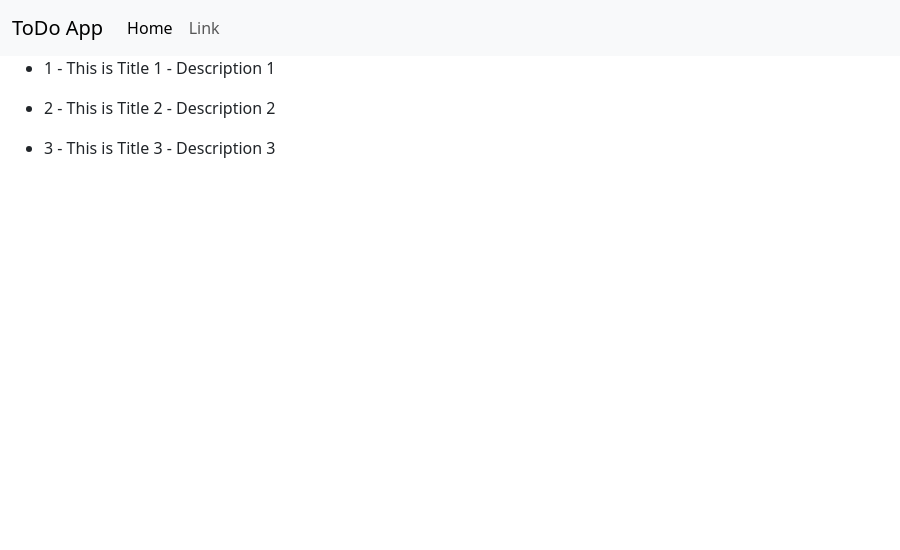
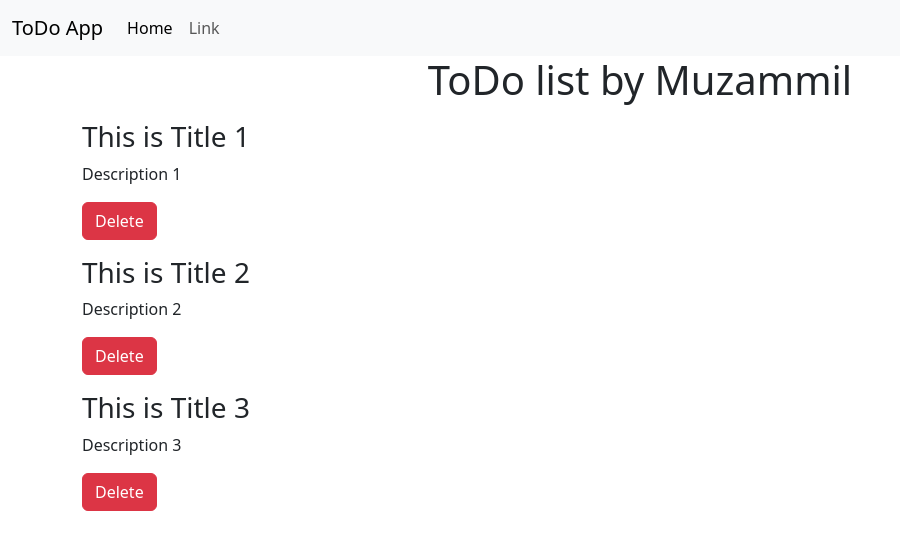
Before and after one commit to Muzammilismail8/Angular-Todo-App, an Angular app: page / in a window 1280 px wide. Shown: the top 550 px of the page, without its empty margins (0-900 px from the left). Built offline with nearby package versions, Linux system fonts and the light colour scheme.

Commit message:
make todo-item component and also handle the todo delete scnario

```diff
--- /dev/null
+++ b/src/app/MyComponents/todo-item/todo-item.component.html
@@ -0,0 +1,9 @@
+<div class="my-3">
+  <h3>
+    {{ todo.title }}
+  </h3>
+  <p>
+    {{ todo.desc }}
+  </p>
+  <button class="btn btn-danger" (click)="onDeleteClick(todo)">Delete</button>
+</div>
--- /dev/null
+++ b/src/app/MyComponents/todo-item/todo-item.component.ts
@@ -0,0 +1,22 @@
+import { Component, EventEmitter, Input, OnInit, Output } from '@angular/core';
+import { Todo } from 'src/app/Models/todo';
+
+@Component({
+  selector: 'app-todo-item',
+  templateUrl: './todo-item.component.html',
+  styleUrls: ['./todo-item.component.css'],
+})
+export class TodoItemComponent implements OnInit {
+  @Input('AppTodoItemTodo') todo;
+  @Output('todoItemOnDeleteEventEmitter') onDelete: EventEmitter<Todo> =
+    new EventEmitter();
+
+  constructor() {}
+
+  ngOnInit(): void {}
+
+  onDeleteClick(todo: Todo) {
+    this.onDelete.emit(todo);
+    console.log(todo.sno);
+  }
+}
--- a/src/app/MyComponents/todos/todos.component.html
+++ b/src/app/MyComponents/todos/todos.component.html
@@ -1,3 +1,7 @@
-<ul *ngFor="let todo of todos">
-  <li>{{ todo.sno }} - {{ todo.title }} - {{ todo.desc }}</li>
-</ul>
+<div *ngFor="let todo of todos">
+  <app-todo-item
+    [AppTodoItemTodo]="todo"
+    (todoItemOnDeleteEventEmitter)="onDeleteClick($event)"
+  >
+  </app-todo-item>
+</div>
--- a/src/app/MyComponents/todos/todos.component.ts
+++ b/src/app/MyComponents/todos/todos.component.ts
@@ -32,5 +32,10 @@ export class TodosComponent implements OnInit {
     ];
   }
 
+  onDeleteClick(todo: Todo) {
+    let index = this.todos.indexOf(todo);
+    this.todos.splice(index, 1);
+  }
+
   ngOnInit(): void {}
 }
--- a/src/app/app.component.html
+++ b/src/app/app.component.html
@@ -24,6 +24,7 @@
     </div>
   </div>
 </nav>
-<div class="container-fluid">
+<div class="container">
+  <h1 class="text-center mb-3">ToDo list by Muzammil</h1>
   <app-todos></app-todos>
 </div>
--- a/src/app/app.module.ts
+++ b/src/app/app.module.ts
@@ -4,11 +4,13 @@ import { BrowserModule } from '@angular/platform-browser';
 import { AppRoutingModule } from './app-routing.module';
 import { AppComponent } from './app.component';
 import { TodosComponent } from './MyComponents/todos/todos.component';
+import { TodoItemComponent } from './MyComponents/todo-item/todo-item.component';
 
 @NgModule({
   declarations: [
     AppComponent,
-    TodosComponent
+    TodosComponent,
+    TodoItemComponent
   ],
   imports: [
     BrowserModule,
```
Also changed, not shown: src/app/MyComponents/todo-item/todo-item.component.css (added).
